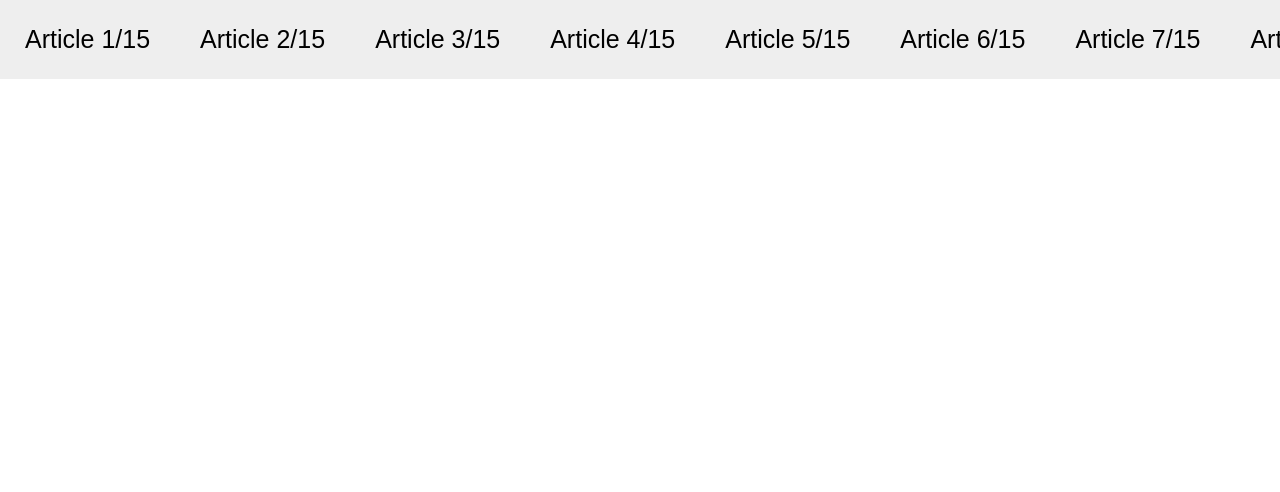
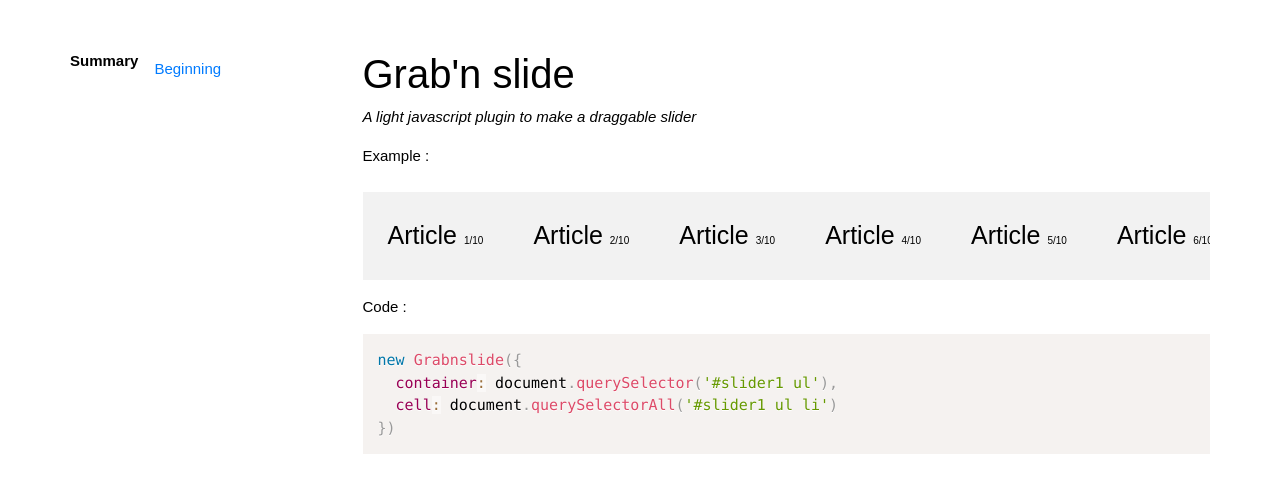
Before and after one commit to ivandaum/Grabnslide.js, a website: page example/index.html in a window 1280 px wide. Drawn offline with nearby package versions, Linux system fonts and the light colour scheme.

Commit message:
feat(example): add documentation

```diff
--- /dev/null
+++ b/example/assets/css/main.css
@@ -0,0 +1,63 @@
+body {
+  margin:0;
+  font-family: Arial, Helvetica,Verdana, sans-serif;
+  color:black;
+  font-size:15px;
+}
+
+body.dragging ul {
+  cursor: -webkit-grabbing;
+  cursor: grabbing;
+  cursor: -webkit-grabbing;
+}
+.container {
+  padding:50px 0;
+}
+.slider {
+  margin:25px 0;
+}
+.slider ul{
+  display:flex;
+  flex-wrap:nowrap;
+  margin:0;
+  padding:0;
+  will-change:margin;
+  cursor: move;
+  cursor: grab;
+  cursor: -moz-grab;
+  cursor: -webkit-grab;
+}
+
+.slider ul li {
+  list-style: none;
+  display:inline-block;
+  margin:0;
+  padding:25px;
+  outline: none;
+  font-size:25px;
+  font-weight:300;
+}
+.slider ul li b {
+  font-size:10px;
+}
+
+.slider {
+  width:100%;
+  overflow:hidden;
+  background:rgba(0,0,0,.05);
+}
+
+.slider * {
+  -webkit-user-select: none;
+  -khtml-user-select: none;
+  -moz-user-select: -moz-none;
+  -o-user-select: none;
+  user-select: none;
+}
+
+/** PRISM overwite **/
+
+pre[class*="language-"] {
+  margin:0;
+  overflow-x: sroll;
+}
--- /dev/null
+++ b/example/assets/js/main.js
@@ -0,0 +1,4 @@
+var Grabnslide = new Grabnslide({
+  container: document.querySelector('#slider1 ul'),
+  cell: document.querySelectorAll('#slider1 ul li')
+})
--- a/example/index.html
+++ b/example/index.html
@@ -4,85 +4,55 @@
   <meta charset="UTF-8">
   <meta name="viewport" content="width=device-width, initial-scale=1.0">
   <meta http-equiv="X-UA-Compatible" content="ie=edge">
-  <title>Drag</title>
-  <style>
-
-  * {
-    -webkit-user-select: none;
-    -khtml-user-select: none;
-    -moz-user-select: -moz-none;
-    -o-user-select: none;
-    user-select: none;
-  }
-
-  body {
-    margin:0;
-    font-family: Arial, Helvetica,Verdana, sans-serif;
-    color:black;
-  }
-
-  body.dragging ul {
-    cursor: -webkit-grabbing;
-    cursor: grabbing;
-    cursor: -webkit-grabbing;
-  }
-
-  ul{
-    display:flex;
-    flex-wrap:nowrap;
-    margin:0;
-    padding:0;
-    background:#eee;
-    will-change:margin;
-    cursor: move;
-    cursor: grab;
-    cursor: -moz-grab;
-    cursor: -webkit-grab;
-  }
-
-  li {
-    list-style: none;
-    display:inline-block;
-    margin:0;
-    padding:25px;
-    outline: none;
-    font-size:25px;
-    font-weight:300;
-  }
-
-  .slider {
-    width:100%;
-    overflow:hidden;
-    background:#d6d6d6;
-  }
-</style>
+  <title>Grabnslide</title>
+  <link rel="stylesheet" href="https://maxcdn.bootstrapcdn.com/bootstrap/4.0.0-alpha.5/css/bootstrap.min.css" integrity="sha384-AysaV+vQoT3kOAXZkl02PThvDr8HYKPZhNT5h/CXfBThSRXQ6jW5DO2ekP5ViFdi" crossorigin="anonymous">
+  <link rel="stylesheet" href="../node_modules/prismjs/themes/prism.css">
+  <link rel="stylesheet" href="assets/css/main.css">
 </head>
 <body>
-  <div id="slider1" class="slider">
-    <ul>
-      <li>Article&nbsp;1/15</li>
-      <li>Article&nbsp;2/15</li>
-      <li>Article&nbsp;3/15</li>
-      <li>Article&nbsp;4/15</li>
-      <li>Article&nbsp;5/15</li>
-      <li>Article&nbsp;6/15</li>
-      <li>Article&nbsp;7/15</li>
-      <li>Article&nbsp;8/15</li>
-      <li>Article&nbsp;9/15</li>
-      <li>Article&nbsp;10/15</li>
-      <li>Article&nbsp;11/15</li>
-      <li>Article&nbsp;12/15</li>
-      <li>Article&nbsp;13/15</li>
-      <li>Article&nbsp;14/15</li>
-      <li>Article&nbsp;15/15</li>
-    </ul>
-</div>
-  <script type="text/javascript" src="../dist/Grabnslide.js"></script>
-  <script>
-    var Grabnslide = new Grabnslide({
-      container: document.querySelector('#slider1 ul'),
-      cell: document.querySelectorAll('#slider1 ul li')
-    })
-  </script>
+  <div class="container">
+    <div class="row">
+      <div class="col-md-3 navigation text-md-right hidden-xl-down">
+        <ul class="nav">
+          <li class="nav-item"><b>Summary</b></li>
+          <li class="nav-item">
+            <a class="nav-link" href="#begining">Beginning</a>
+          </li>
+        </ul>
+      </div>
+      <div class="col-md-9">
+        <h1 class="h1" id="begining">Grab'n slide</h1>
+        <p class="mb-3"><em>A light javascript plugin to make a draggable slider</em></p>
+
+<section class="example">
+<p>Example : </p>
+        <div id="slider1" class="slider mb-3">
+          <ul>
+            <li>Article&nbsp;<b>1/10</b></li>
+            <li>Article&nbsp;<b>2/10</b></li>
+            <li>Article&nbsp;<b>3/10</b></li>
+            <li>Article&nbsp;<b>4/10</b></li>
+            <li>Article&nbsp;<b>5/10</b></li>
+            <li>Article&nbsp;<b>6/10</b></li>
+            <li>Article&nbsp;<b>7/10</b></li>
+            <li>Article&nbsp;<b>8/10</b></li>
+            <li>Article&nbsp;<b>9/10</b></li>
+            <li>Article&nbsp;<b>10/10</b></li>
+          </ul>
+        </div>
+<p>Code : </p>
+<pre><code class="language-javascript">new Grabnslide({
+  container: document.querySelector('#slider1 ul'),
+  cell: document.querySelectorAll('#slider1 ul li')
+})</code></pre>
+</section>
+      </div>
+    </div>
+  </div>
+  <script type="text/javascript" src="../src/Grabnslide.js"></script>
+  <script type="text/javascript" src="assets/js/main.js"></script>
+  <script type="text/javascript" src="../node_modules/prismjs/prism.js"></script>
+  <!-- Latest compiled and minified JavaScript -->
+  <!-- <script src="https://maxcdn.bootstrapcdn.com/bootstrap/3.3.7/js/bootstrap.min.js" integrity="sha384-Tc5IQib027qvyjSMfHjOMaLkfuWVxZxUPnCJA7l2mCWNIpG9mGCD8wGNIcPD7Txa" crossorigin="anonymous"></script> -->
 </body>
 </html>
--- a/package.json
+++ b/package.json
@@ -17,5 +17,8 @@
   "bugs": {
     "url": "https://github.com/ivandaum/Grabnslide.js/issues"
   },
-  "homepage": "https://github.com/ivandaum/Grabnslide.js#readme"
+  "homepage": "https://github.com/ivandaum/Grabnslide.js#readme",
+  "dependencies": {
+    "prismjs": "^1.6.0"
+  }
 }
```
Also changed, not shown: src/Grabnslide.js (renamed from dist/Grabnslide.js), 1 other file.
